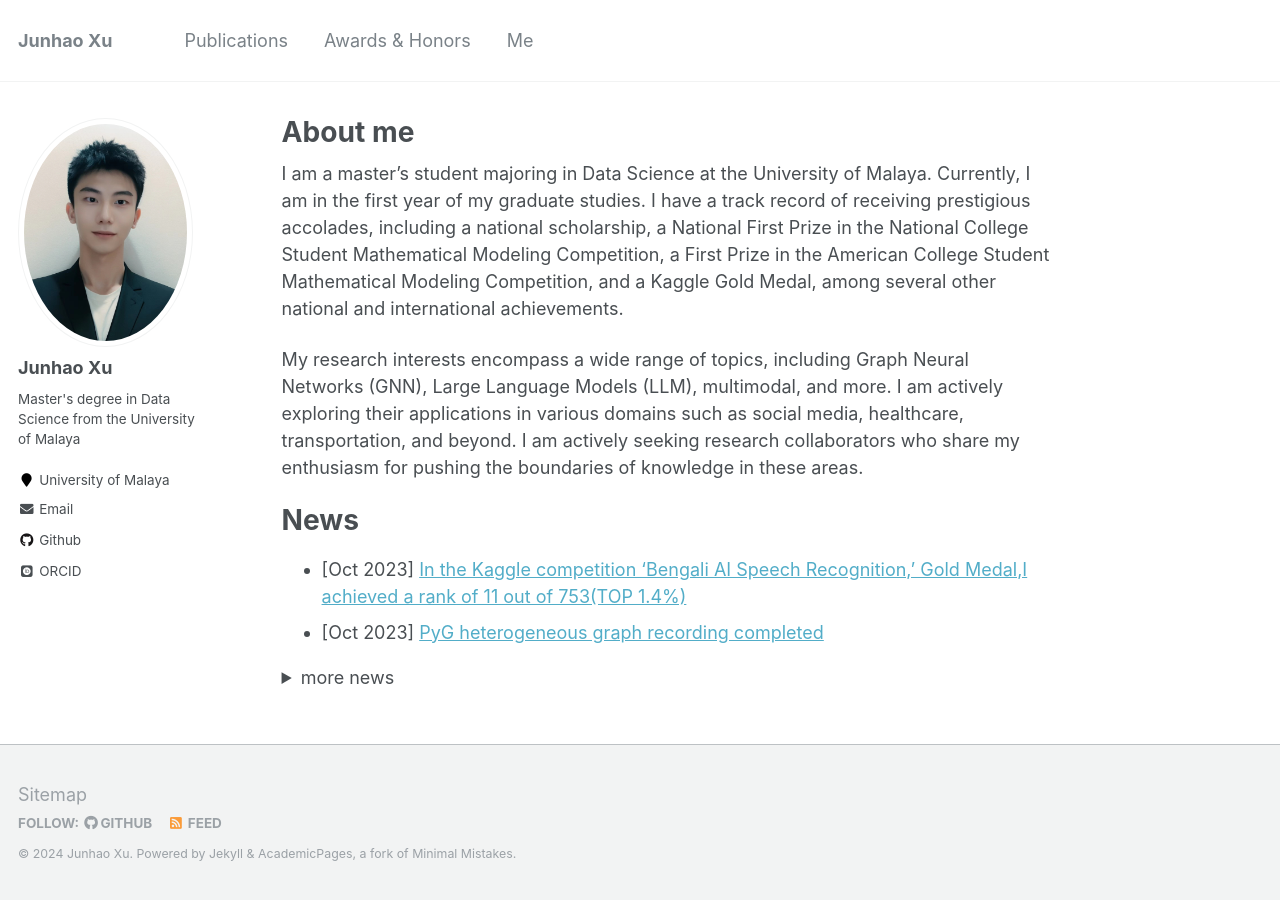
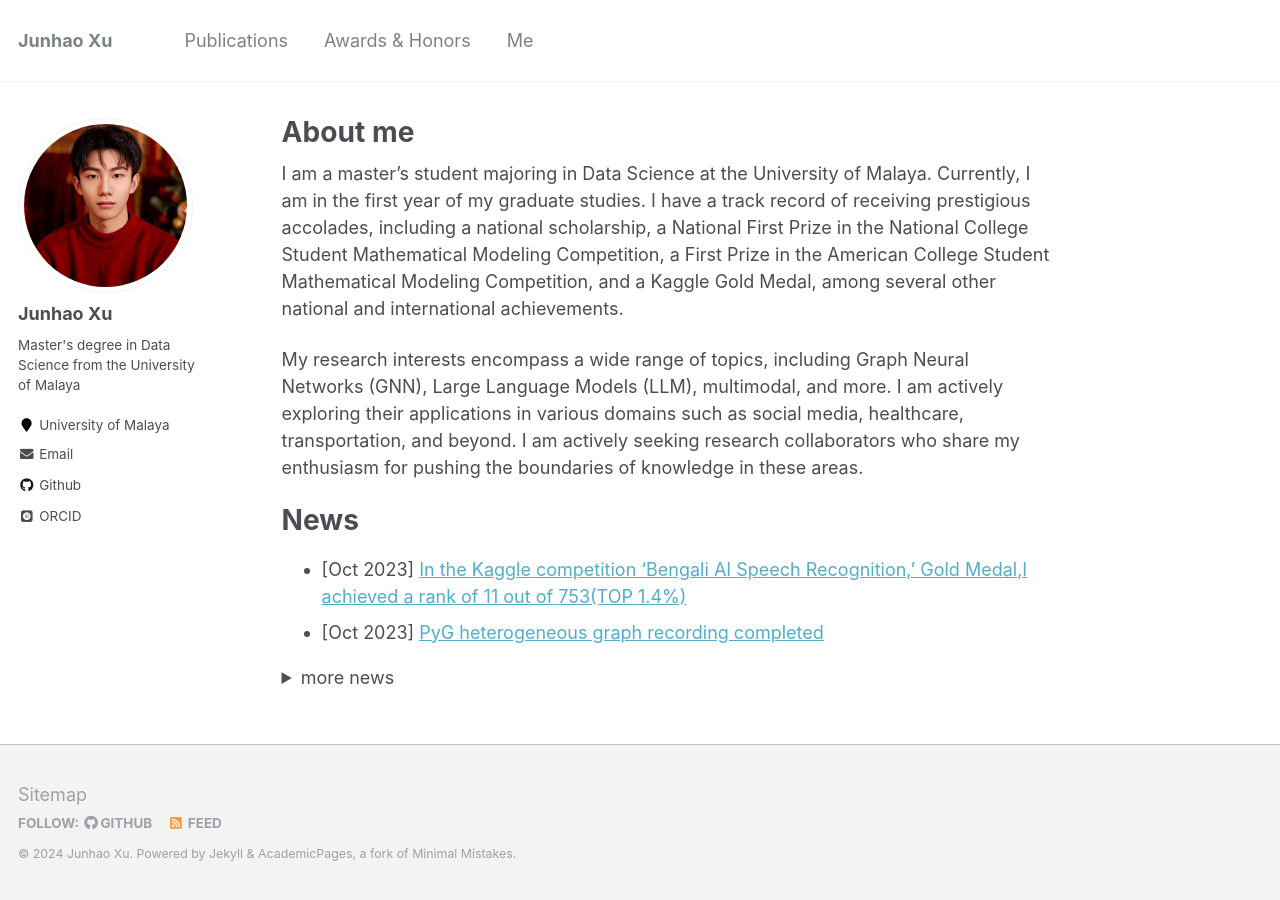
Before and after one commit to Junhao6666/Junhao6666.github.io, a Jekyll site: the page built from _pages/about.md, in a window 1280 px wide. Built offline with Jekyll 4.4.1, drawn with Linux system fonts in a browser that asks for light colours; some web fonts are replaced.

Commit message:
Update _config.yml

```diff
--- a/_config.yml
+++ b/_config.yml
@@ -81,7 +81,7 @@ analytics:
 # Site Author
 author:
   name             : "Junhao Xu"
-  avatar           : "profile.jpg"
+  avatar           : "1.jpg"
   bio              : "Master's degree in Data Science from the University of Malaya"
   location         : "University of Malaya"
   employer         :
```
